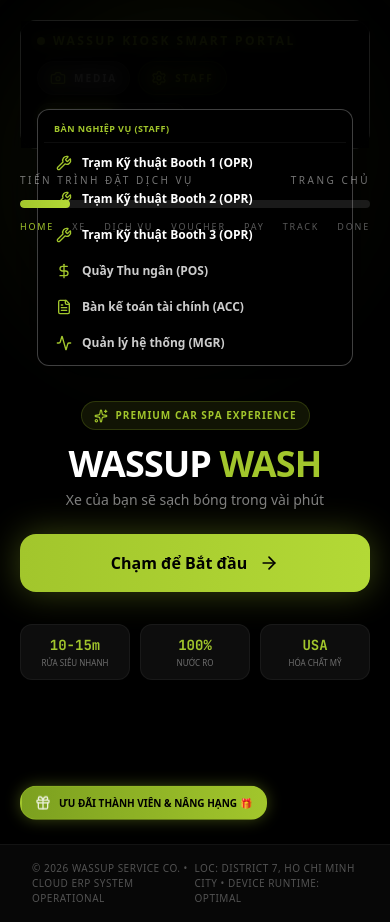
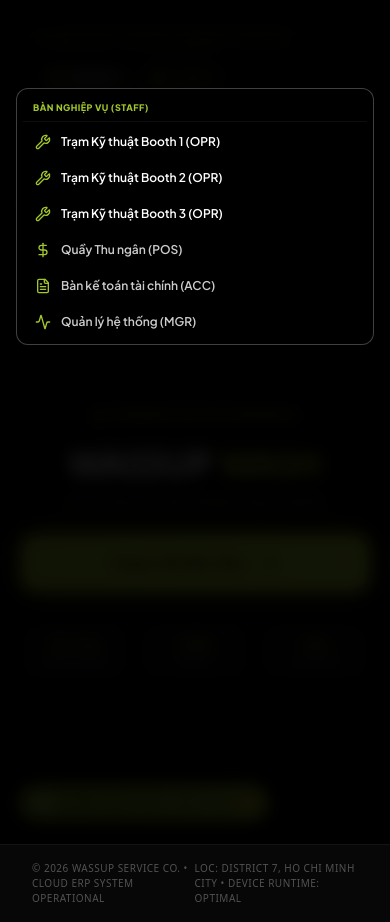
Before and after one commit to phianhnguyen2k9/A1, a React (Vite) app in the folder wassup-washos/: page / in a window 390 px wide. Both pictures are taken after a click on the button "STAFF". Built offline with nearby package versions, Linux system fonts and the light colour scheme.

Commit message:
fix: portal staff menu above kiosk on mobile

```diff
--- a/wassup-washos/src/App.tsx
+++ b/wassup-washos/src/App.tsx
@@ -4,6 +4,7 @@
  */
 
 import { useState, useEffect, useRef, useMemo } from 'react';
+import { createPortal } from 'react-dom';
 import { motion } from 'motion/react';
 import {
   Car, Wrench, Sparkles, Activity, AlertTriangle, CheckCircle,
@@ -1468,15 +1469,15 @@
                         <Settings className="w-4 h-4" />
                         <span className="text-[10px] font-bold uppercase tracking-[0.2em]">Staff</span>
                       </button>
-                      {showAdminMenu && (
+                      {showAdminMenu && createPortal(
                         <>
                           <button
                             type="button"
                             aria-label="Đóng menu nghiệp vụ"
                             onClick={() => setShowAdminMenu(false)}
-                            className="fixed inset-0 z-[19990] bg-black/90 backdrop-blur-sm"
+                            className="fixed inset-0 z-[2147483646] bg-black/90 backdrop-blur-sm"
                           />
-                          <div className="fixed inset-x-4 top-[88px] max-h-[calc(100vh-120px)] overflow-auto sm:inset-auto sm:right-8 sm:top-[96px] sm:w-[min(320px,calc(100vw-2rem))] bg-black border border-white/25 rounded-xl shadow-[0_20px_60px_rgba(0,0,0,0.85)] p-1.5 flex flex-col gap-1 z-[20000] animate-scaleIn">
+                          <div className="fixed inset-x-4 top-[88px] max-h-[calc(100vh-120px)] overflow-auto sm:inset-auto sm:right-8 sm:top-[96px] sm:w-[min(320px,calc(100vw-2rem))] bg-black border border-white/25 rounded-xl shadow-[0_20px_60px_rgba(0,0,0,0.85)] p-1.5 flex flex-col gap-1 z-[2147483647] animate-scaleIn">
                             <p className="text-[9px] uppercase tracking-wider text-[#A2C62C] font-extrabold px-2.5 py-1.5 border-b border-white/5">
                               BÀN NGHIỆP VỤ (STAFF)
                             </p>
@@ -1512,7 +1513,8 @@
                               <Activity className="w-4 h-4 text-[#A2C62C]" /> Quản lý hệ thống (MGR)
                             </button>
                           </div>
-                        </>
+                        </>,
+                        document.body
                       )}
                     </div>
 
```
